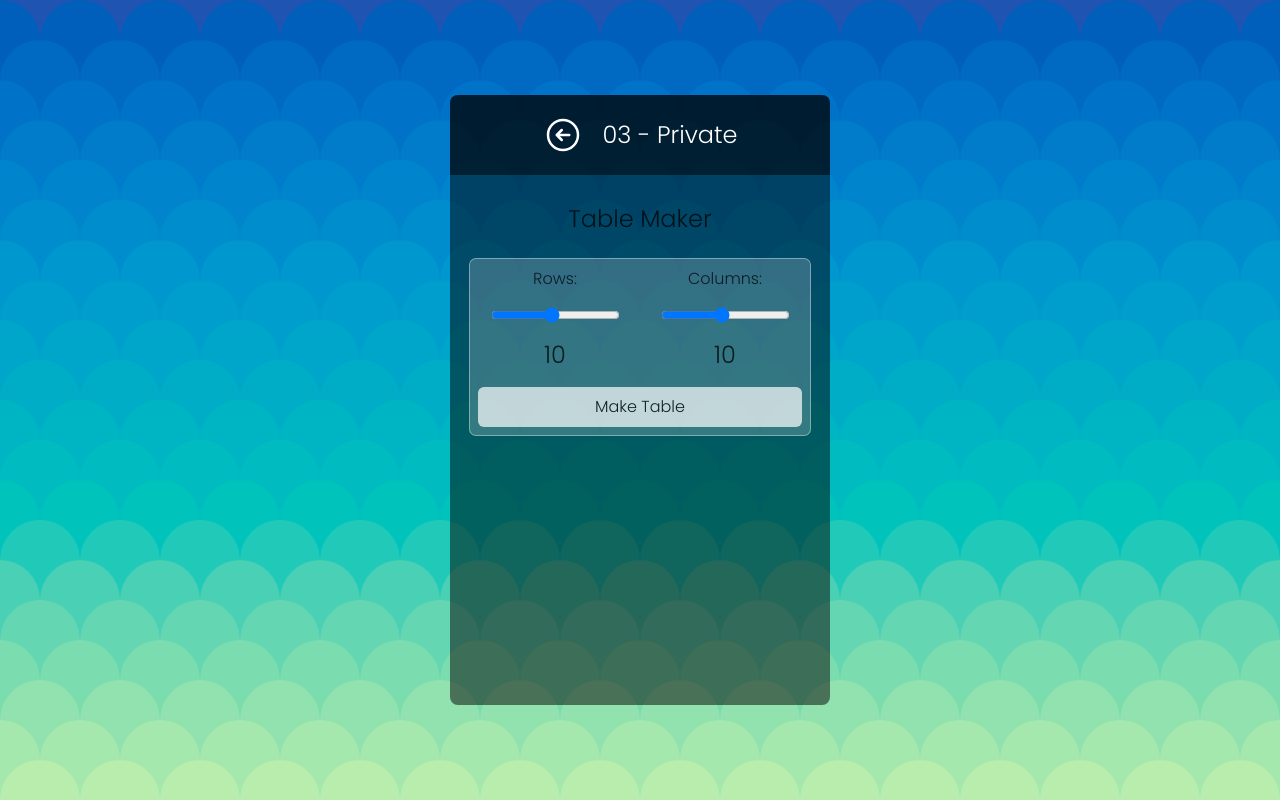
After one commit to JacoboAlfaro/poo68, a PHP site: page /03-private.php in a window 1280 px wide. The commit adds this page. Run offline with PHP 8.4, Linux system fonts and the light colour scheme.

Commit message:
feat: Files Construct and Private

```diff
--- /dev/null
+++ b/03-private.php
@@ -0,0 +1,69 @@
+<!--https://drive.google.com/drive/folders/1rX598TkSfKFwD5iE8tr7hfvGHe_dATJg DRIVE ARCHIVOS POO68-->
+<!DOCTYPE html>
+<html lang="en">
+<head>
+    <meta charset="UTF-8">
+    <meta http-equiv="X-UA-Compatible" content="IE=edge">
+    <meta name="viewport" content="width=device-width, initial-scale=1.0">
+    <title>03 - Private</title>
+    <link rel="stylesheet" href="css/style.css">
+</head>
+<body class="flex min-h-[100vh] justify-center items-center text-black/75">
+    <main class="bg-black/50 h-[610px] w-[380px] rounded-lg">
+        <header class= "flex justify-center items-center py-5 gap-5 bg-black/50 rounded-t-lg text-white">
+            <a href="index.php">
+                <svg xmlns="http://www.w3.org/2000/svg" fill="none" viewBox="0 0 24 24" stroke-width="1.5" stroke="currentColor" class="w-10 h-10 hover:-translate-x-2 transition-all" >
+                    <path stroke-linecap="round" stroke-linejoin="round" d="M11.25 9l-3 3m0 0l3 3m-3-3h7.5M21 12a9 9 0 11-18 0 9 9 0 0118 0z" />
+                  </svg>
+
+            </a>
+            <h1 class="text-2xl">03 - Private</h1>
+        </header>
+        <section class="p-5 my-2 overflow-y-auto h-[520px]">
+        <h2 class="text-center text-2xl mb-6">Table Maker</h2>
+        <form class="p-2 mb-4 grid grid-cols-2 justify-center gap-4 ring-1 bg-white/20 ring-white/50 rounded-md" action="" method="post">
+                <div class="flex flex-col items-center gap-4">
+                    <label>Rows:</label>
+                    <input type="range" name="nr" min="1" max="20" step="1"
+                           value="10" oninput="onr.value=this.value">
+                    <output id="onr" class="text-2xl">10</output>
+                </div>
+                <div class="flex flex-col items-center gap-4">
+                    <label>Columns:</label>
+                    <input type="range" name="nc" min="1" max="20" step="1"
+                           value="10" oninput="onc.value=this.value">
+                    <output id="onc" class="text-2xl">10</output>
+                </div>
+                <button class="p-2 bg-white w-[324px] rounded-md hover:scale-95 transition opacity-70 hover:opacity-100 text-black/100">Make Table</button>
+            </form>
+            <?php
+                class Table {
+                    private $nr;
+                    private $nc;
+
+                    public function __construct($nr, $nc) {
+                        $this->nr = $nr;
+                        $this->nc = $nc;
+                        $this->makeTable();
+                    }
+                    private function makeTable() {
+                        echo "<table class='border-collapse mx-auto'>";
+                        for($r = 1; $r <= $this->nr; $r++) {
+                            echo "<tr>";
+                            for($c = 1; $c <= $this->nc; $c++) {
+                                echo "<td class='p-2 ring-1 ring-white/50 bg-black/40'> </td>";
+                            }
+                            echo "</tr>";
+                        }
+                        echo "</table>";
+                    }
+                }
+                if ($_POST) {
+                    $table = new Table($_POST['nr'], $_POST['nc']);
+                }
+            ?>
+        </section>
+    </main>
+    <script src="js/tailwind-3.2.4.js"></script>
+</body>
+</html>
--- a/index.php
+++ b/index.php
@@ -20,12 +20,12 @@
                         <path stroke-linecap="round" stroke-linejoin="round" d="M17.593 3.322c1.1.128 1.907 1.077 1.907 2.185V21L12 17.25 4.5 21V5.507c0-1.108.806-2.057 1.907-2.185a48.507 48.507 0 0111.186 0z" />
                       </svg>
                       01 - Class</a>
-                <a href="" class="flex gap-3 bg-gray-800/90 px-10 py-3 rounded-md opacity-60 hover:opacity-100 transition-all text-white w-[320px]">
+                <a href="02-construct.php" class="flex gap-3 bg-gray-800/90 px-10 py-3 rounded-md opacity-60 hover:opacity-100 transition-all text-white w-[320px]">
                     <svg xmlns="http://www.w3.org/2000/svg" fill="none" viewBox="0 0 24 24" stroke-width="1.5" stroke="currentColor" class="w-6 h-6">
                     <path stroke-linecap="round" stroke-linejoin="round" d="M17.593 3.322c1.1.128 1.907 1.077 1.907 2.185V21L12 17.25 4.5 21V5.507c0-1.108.806-2.057 1.907-2.185a48.507 48.507 0 0111.186 0z" />
                   </svg>
                   02 - Construct</a>
-                <a href="" class="flex gap-3 bg-gray-800/90 px-10 py-3 rounded-md opacity-60 hover:opacity-100 transition-all text-white w-[320px]">
+                <a href="03-private.php" class="flex gap-3 bg-gray-800/90 px-10 py-3 rounded-md opacity-60 hover:opacity-100 transition-all text-white w-[320px]">
                     <svg xmlns="http://www.w3.org/2000/svg" fill="none" viewBox="0 0 24 24" stroke-width="1.5" stroke="currentColor" class="w-6 h-6">
                         <path stroke-linecap="round" stroke-linejoin="round" d="M17.593 3.322c1.1.128 1.907 1.077 1.907 2.185V21L12 17.25 4.5 21V5.507c0-1.108.806-2.057 1.907-2.185a48.507 48.507 0 0111.186 0z" />
                       </svg>
```
Also changed, not shown: 00-template copy.php (added, +28 -0 lines), 02-construct.php (added, +72 -0 lines).
